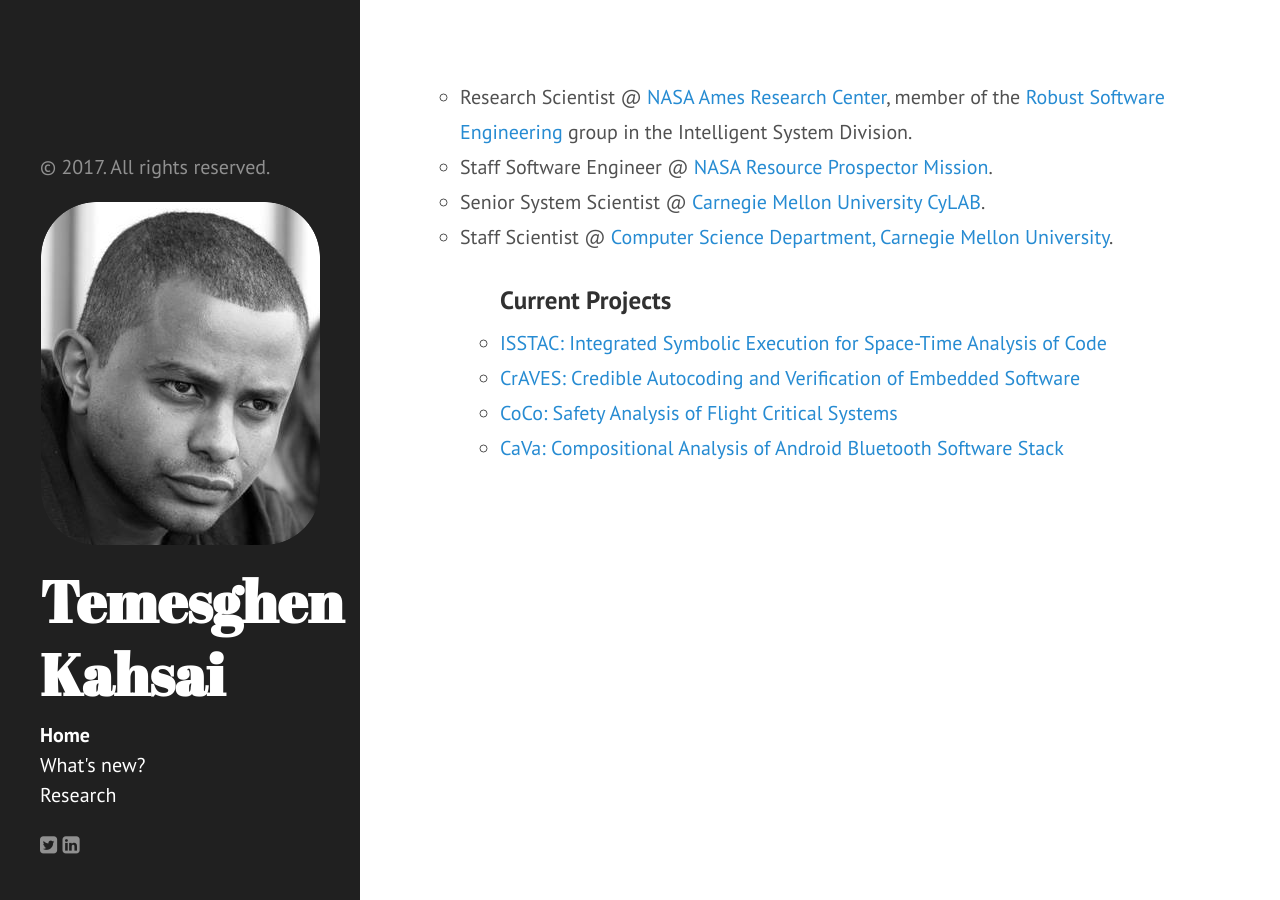
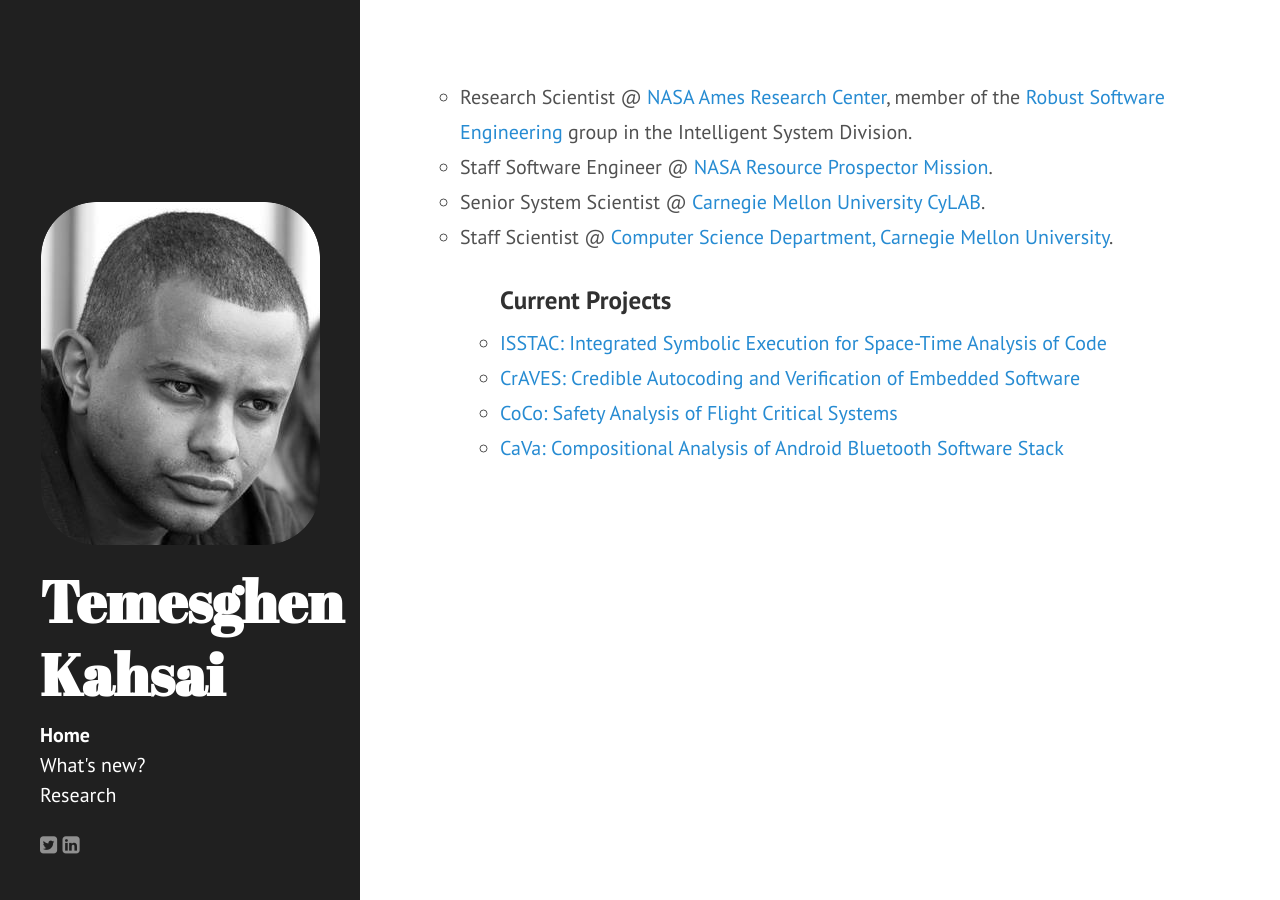
Before and after one commit to lememta/lememta.github.io, a Jekyll site: the page built from index.html, in a window 1280 px wide. Built offline with Jekyll 4.4.1, drawn with Linux system fonts in a browser that asks for light colours; nearby versions of some CDN libraries; the list of posts is cut into pages by our own code.

Commit message:
small update

```diff
--- a/_includes/sidebar.html
+++ b/_includes/sidebar.html
@@ -1,7 +1,7 @@
 <div class="sidebar">
   <div class="container sidebar-sticky">
 <p>
-    &copy; {{ site.time | date: '%Y' }}. All rights reserved.
+    <br/><br/>
 </p>
     <div class="sidebar-mugshot">
         <img src="/assets/images/mugshot.png" alt="Temesghen Kahsai">
```
